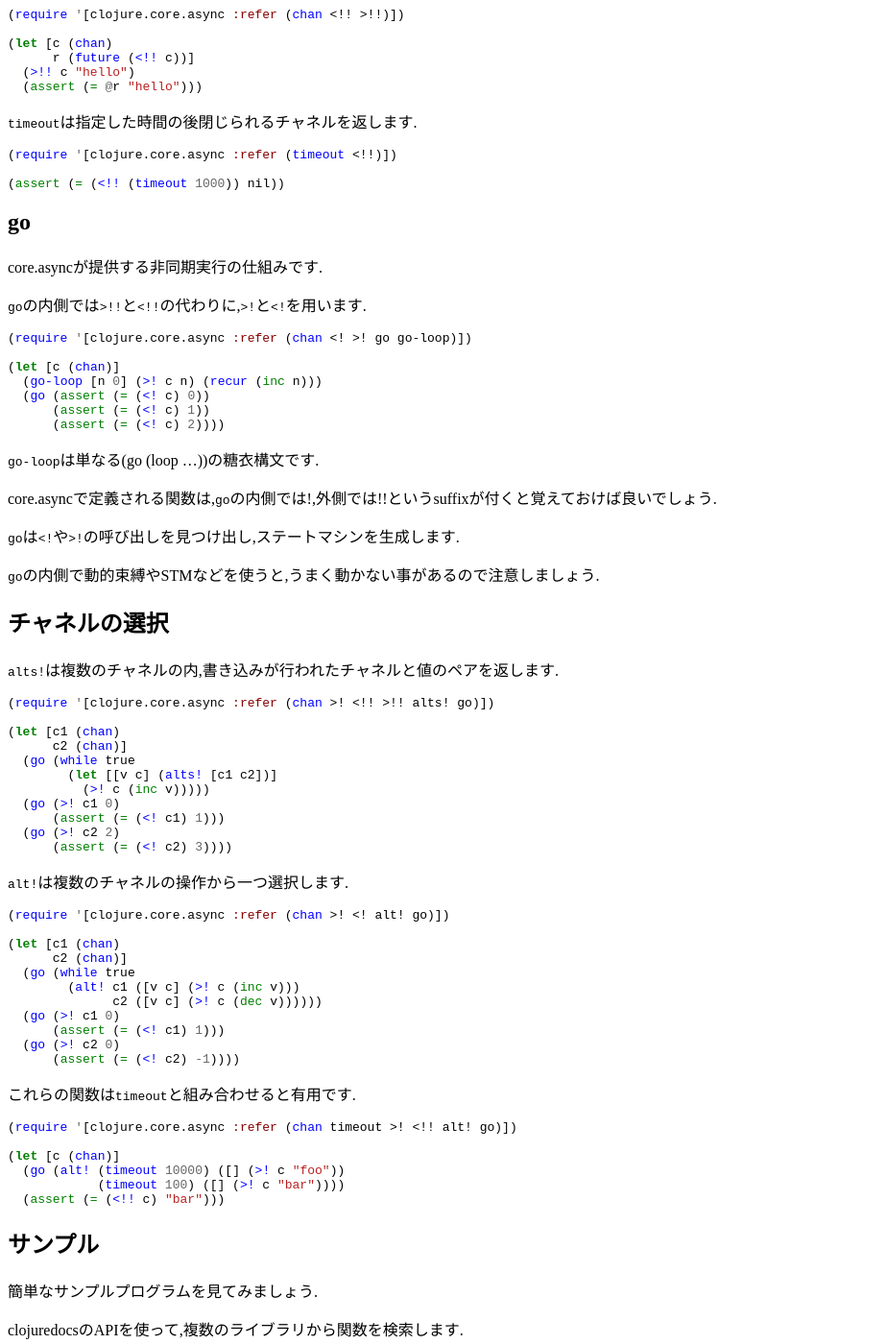
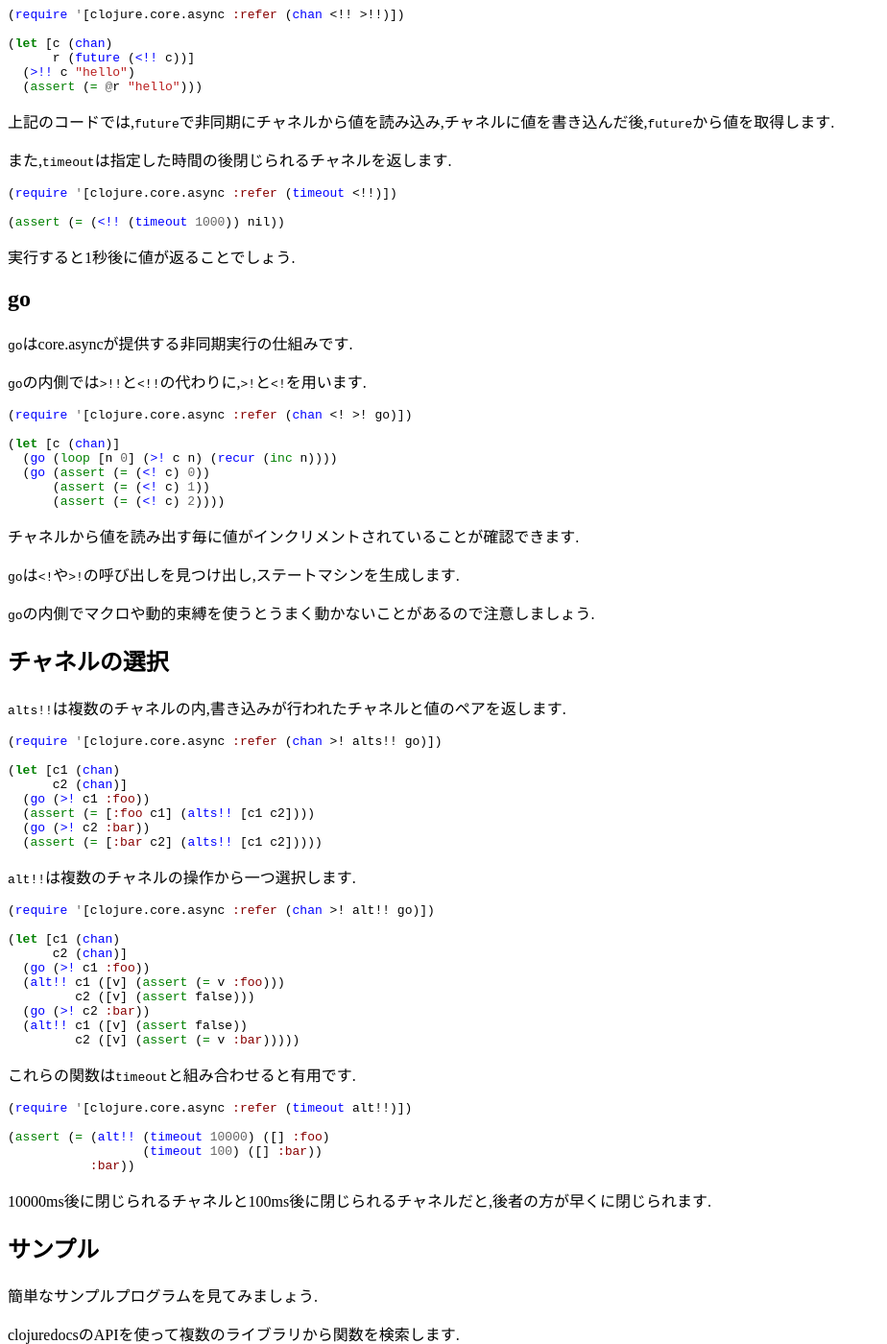
Before and after one commit to halcat0x15a/programming, a Jekyll site: the page built from core_async.md, in a window 1280 px wide and 1400 px high, scrolled down 491 px. Shown: the whole window at 96% size, without its empty margins (0-924 px from the left). Built offline with Jekyll 4.4.1, drawn with Linux system fonts in a browser that asks for light colours; Markdown is read by kramdown in place of the engine named in the settings; some of the changed text lies outside the part shown.

````diff
--- a/core_async.md
+++ b/core_async.md
@@ -36,7 +36,9 @@ core.asyncではチャネルを用いて値をやりとりします.
   (assert (= @r "hello")))
 ```
 
-`timeout`は指定した時間の後閉じられるチャネルを返します.
+上記のコードでは,`future`で非同期にチャネルから値を読み込み,チャネルに値を書き込んだ後,`future`から値を取得します.
+
+また,`timeout`は指定した時間の後閉じられるチャネルを返します.
 
 ```clojure
 (require '[clojure.core.async :refer (timeout <!!)])
@@ -44,80 +46,77 @@ core.asyncではチャネルを用いて値をやりとりします.
 (assert (= (<!! (timeout 1000)) nil))
 ```
 
+実行すると1秒後に値が返ることでしょう.
+
 ## go
 
-core.asyncが提供する非同期実行の仕組みです.
+`go`はcore.asyncが提供する非同期実行の仕組みです.
 
 `go`の内側では`>!!`と`<!!`の代わりに,`>!`と`<!`を用います.
 
 ```clojure
-(require '[clojure.core.async :refer (chan <! >! go go-loop)])
+(require '[clojure.core.async :refer (chan <! >! go)])
 
 (let [c (chan)]
-  (go-loop [n 0] (>! c n) (recur (inc n)))
+  (go (loop [n 0] (>! c n) (recur (inc n))))
   (go (assert (= (<! c) 0))
       (assert (= (<! c) 1))
       (assert (= (<! c) 2))))
 ```
 
-`go-loop`は単なる(go (loop ...))の糖衣構文です.
-
-core.asyncで定義される関数は,`go`の内側では!,外側では!!というsuffixが付くと覚えておけば良いでしょう.
+チャネルから値を読み出す毎に値がインクリメントされていることが確認できます.
 
 `go`は`<!`や`>!`の呼び出しを見つけ出し,ステートマシンを生成します.
 
-`go`の内側で動的束縛やSTMなどを使うと,うまく動かない事があるので注意しましょう.
+`go`の内側でマクロや動的束縛を使うとうまく動かないことがあるので注意しましょう.
 
 ## チャネルの選択
 
-`alts!`は複数のチャネルの内,書き込みが行われたチャネルと値のペアを返します.
+`alts!!`は複数のチャネルの内,書き込みが行われたチャネルと値のペアを返します.
 
 ```clojure
-(require '[clojure.core.async :refer (chan >! <!! >!! alts! go)])
+(require '[clojure.core.async :refer (chan >! alts!! go)])
 
 (let [c1 (chan)
       c2 (chan)]
-  (go (while true
-        (let [[v c] (alts! [c1 c2])]
-          (>! c (inc v)))))
-  (go (>! c1 0)
-      (assert (= (<! c1) 1)))
-  (go (>! c2 2)
-      (assert (= (<! c2) 3))))
+  (go (>! c1 :foo))
+  (assert (= [:foo c1] (alts!! [c1 c2])))
+  (go (>! c2 :bar))
+  (assert (= [:bar c2] (alts!! [c1 c2]))))
 ```
 
-`alt!`は複数のチャネルの操作から一つ選択します.
+`alt!!`は複数のチャネルの操作から一つ選択します.
 
 ```clojure
-(require '[clojure.core.async :refer (chan >! <! alt! go)])
+(require '[clojure.core.async :refer (chan >! alt!! go)])
 
 (let [c1 (chan)
       c2 (chan)]
-  (go (while true
-        (alt! c1 ([v c] (>! c (inc v)))
-              c2 ([v c] (>! c (dec v))))))
-  (go (>! c1 0)
-      (assert (= (<! c1) 1)))
-  (go (>! c2 0)
-      (assert (= (<! c2) -1))))
+  (go (>! c1 :foo))
+  (alt!! c1 ([v] (assert (= v :foo)))
+         c2 ([v] (assert false)))
+  (go (>! c2 :bar))
+  (alt!! c1 ([v] (assert false))
+         c2 ([v] (assert (= v :bar)))))
 ```
 
 これらの関数は`timeout`と組み合わせると有用です.
 
 ```clojure
-(require '[clojure.core.async :refer (chan timeout >! <!! alt! go)])
+(require '[clojure.core.async :refer (timeout alt!!)])
 
-(let [c (chan)]
-  (go (alt! (timeout 10000) ([] (>! c "foo"))
-            (timeout 100) ([] (>! c "bar"))))
-  (assert (= (<!! c) "bar")))
+(assert (= (alt!! (timeout 10000) ([] :foo)
+                  (timeout 100) ([] :bar))
+           :bar))
 ```
+
+10000ms後に閉じられるチャネルと100ms後に閉じられるチャネルだと,後者の方が早くに閉じられます.
 
 ## サンプル
 
 簡単なサンプルプログラムを見てみましょう.
 
-clojuredocsのAPIを使って,複数のライブラリから関数を検索します.
+clojuredocsのAPIを使って複数のライブラリから関数を検索します.
 
 ```clojure
 (ns clojuredocs-search
@@ -152,9 +151,13 @@ clojuredocsのAPIを使って,複数のライブラリから関数を検索し
       (>!! query (read-line)))))
 ```
 
-標準入力からクエリを取得し,`go`の内側で非同期に通信します.
+`-main`は単純で,
 
-`alt!`を使って,通信結果が返った時とタイムアウトした時で場合分けをしています.
+* 標準入力からクエリを取得
+* `go`の内側で非同期に通信
+* `alt!`を使って通信結果かタイムアウトか選択
+
+といったことを行っています.
 
 以下は実行例です.
 
@@ -310,3 +313,5 @@ search=>
 ```
 
 data.jsonについては[data.jsonでJSONの読み書き](http://athos.hatenablog.com/entry/dealing_with_JSON_using_data_json)を参照すると良いでしょう.
+
+## まとめ
````
Also changed, not shown: data_codec.md (added, +63 -0 lines), 2 other files.
